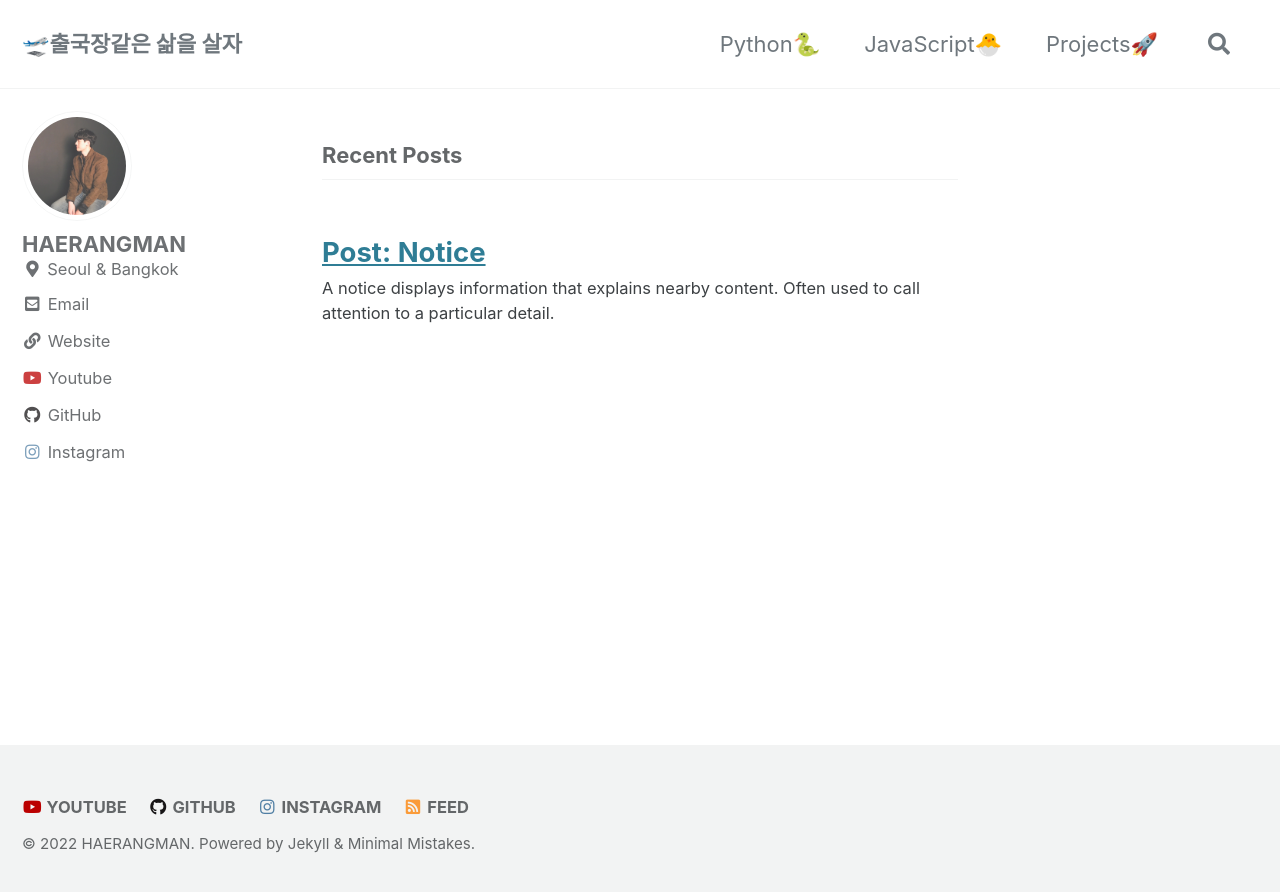
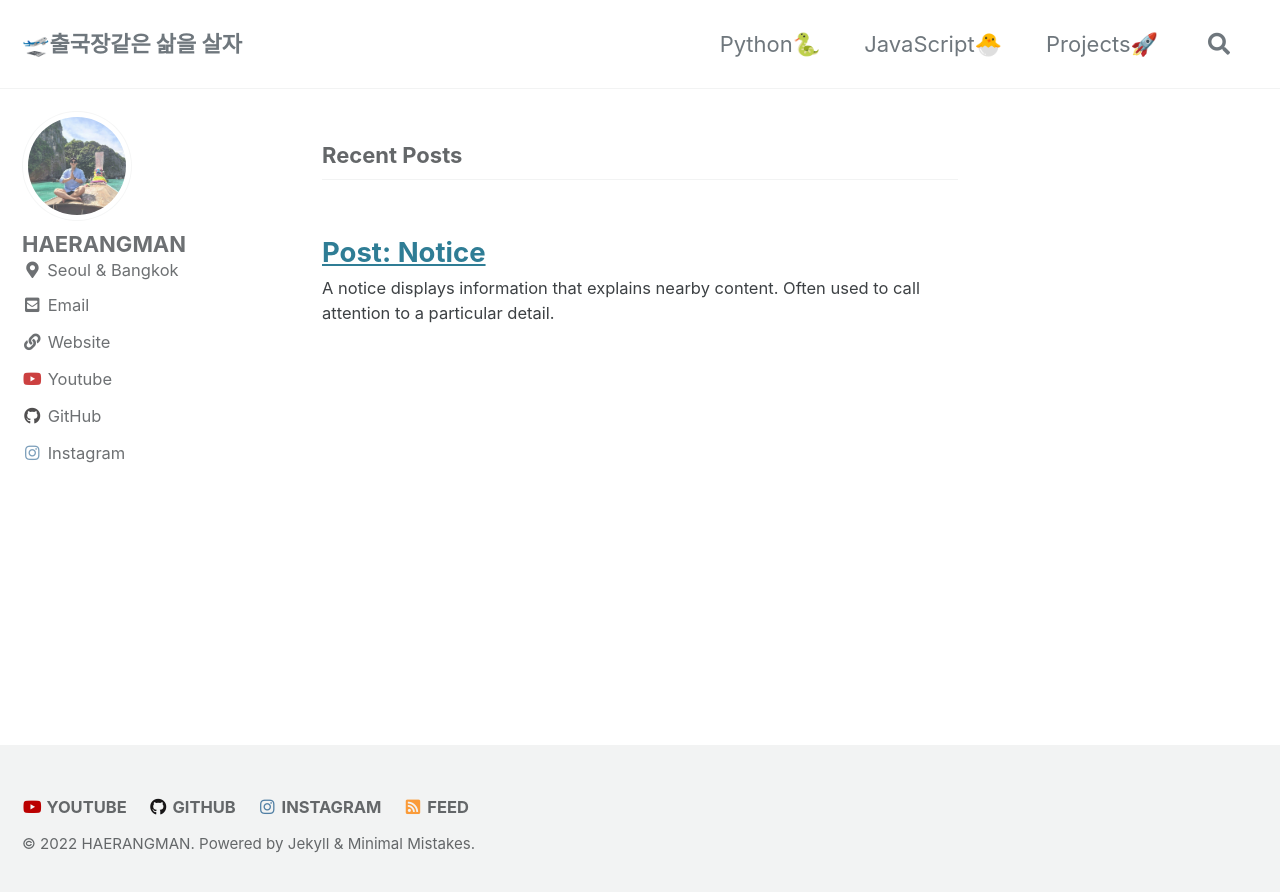
Before and after one commit to HAERANGMAN/HAERANGMAN.github.io, a Jekyll site: the page built from index.html, in a window 1280 px wide. Shown: the top 892 px of the page. Built offline with Jekyll 4.4.1, drawn with Linux system fonts in a browser that asks for light colours; cached includes are drawn as plain includes; the list of posts is cut into pages by our own code.

Commit message:
Update _config.yml

```diff
--- a/_config.yml
+++ b/_config.yml
@@ -24,7 +24,7 @@ description              : "HAERANGMAN's Log"
 url                      : "https://haerangman.github.io/"
 baseurl                  : # the subpath of your site, e.g. "/blog"
 repository               : "HAERANGMAN/HAERANGMAN.github.io"
-teaser                   : "/assets/Image/1558687692016.jpg" #메뉴옆 or head
+teaser                   : "/assets/Image/1666960590162.jpg" #메뉴옆 or head
 logo                     : #타이틀 왼쪽 로고임 #"/assets/Image/1558687692016.jpg"
 masthead_title           : #타이틀_메인 # overrides the website title displayed in the masthead, use " " for no title
 # breadcrumbs            : false # true, false (default)
@@ -103,7 +103,7 @@ analytics:
 # Site Author
 author:
   name             : "HAERANGMAN"
-  avatar           : "/assets/Image/1558687692016.jpg"
+  avatar           : "/assets/Image/1666960590162.jpg"
   bio              :
   location         : "Seoul & Bangkok"
 #   email            : "abcrang@gmail.com"
```
